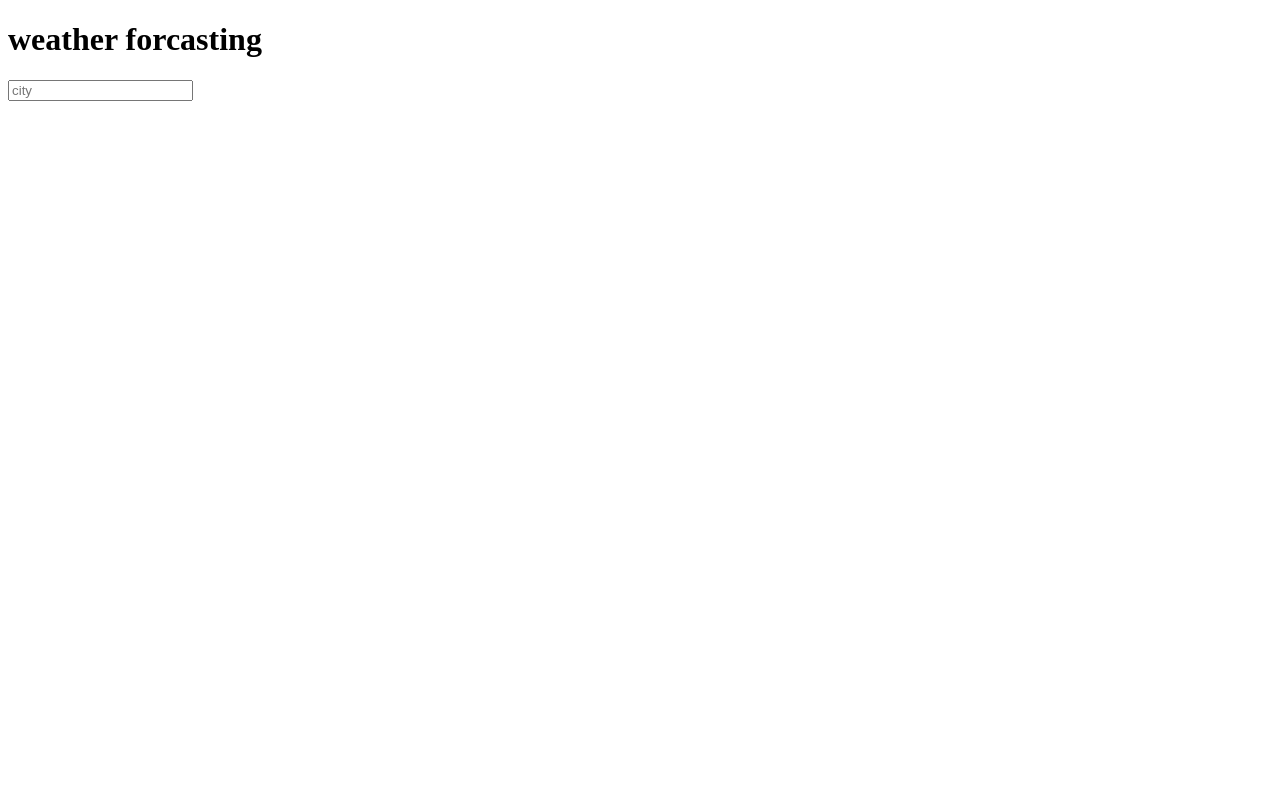
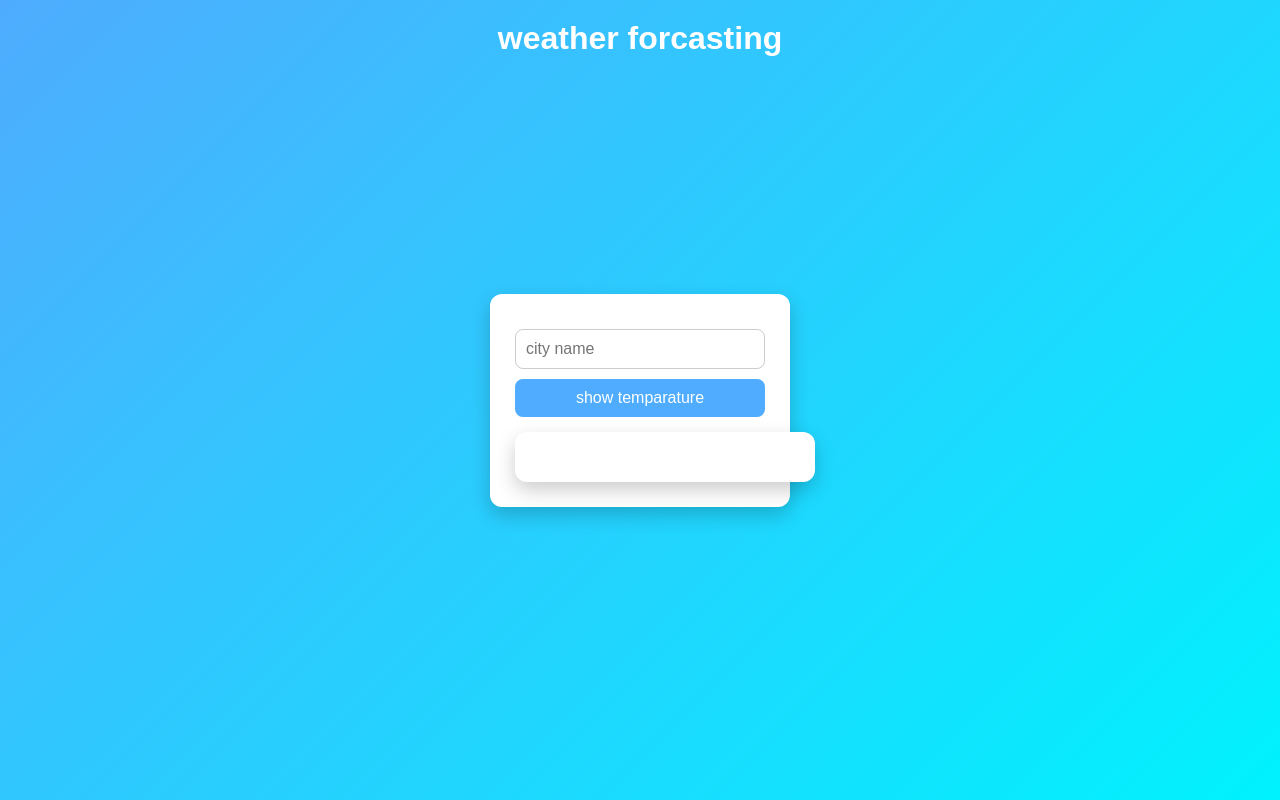
Before and after one commit to siddhant2006-git/javascript, a plain HTML site: page weather_forcasting/01_weather.html in a window 1280 px wide. Drawn offline with Linux system fonts and the light colour scheme.

Commit message:
weather app

```diff
--- a/weather_forcasting/01_weather.html
+++ b/weather_forcasting/01_weather.html
@@ -3,15 +3,18 @@
 <head>
   <meta charset="UTF-8">
   <meta name="viewport" content="width=device-width, initial-scale=1.0">
-  <title>Weather forcasting </title>
-
+  <title>wheather forcasting</title>
+  <link rel="stylesheet" href="index.css">
 </head>
 <body>
-  <h1>weather forcasting</h1>
-  <diV>
-    <input id="city" placeholder="city " />
-    <butto></butto>
-  </diV>
+<h1>weather forcasting</h1>
+
+<div>
+  <input placeholder="city name" id="city"/>
+  <button id="temparature">show temparature</button>
+  <div id="output"></div>
+</div>
 
 </body>
+<script src="index.js"></script>
 </html>
--- a/weather_forcasting/index.css
+++ b/weather_forcasting/index.css
@@ -1,37 +1,79 @@
+/* Reset */
+* {
+  margin: 0;
+  padding: 0;
+  box-sizing: border-box;
+  font-family: Arial, sans-serif;
+}
+
+/* Full screen background */
 body {
-  font-family: Arial;
-  background: #f5f5f5;
+  height: 100vh;
   display: flex;
   justify-content: center;
-  margin-top: 50px;
+  align-items: center;
+  background: linear-gradient(135deg, #4facfe, #00f2fe);
 }
 
-.container {
+/* Main card */
+div {
   background: white;
-  padding: 20px;
+  padding: 25px;
+  border-radius: 12px;
   width: 300px;
-  border-radius: 10px;
   text-align: center;
+  box-shadow: 0 8px 20px rgba(0,0,0,0.2);
 }
 
-.preview-box {
-  margin: 10px 0;
+/* Title */
+h1 {
+  position: absolute;
+  top: 20px;
+  color: white;
 }
 
-img {
+/* Input box */
+#city {
   width: 100%;
-  display: none;
+  padding: 10px;
+  margin-top: 10px;
+  border-radius: 8px;
+  border: 1px solid #ccc;
+  outline: none;
+  font-size: 16px;
 }
 
-.progress {
+/* Button */
+#temparature {
   width: 100%;
-  height: 10px;
-  background: #ddd;
+  padding: 10px;
   margin-top: 10px;
+  border: none;
+  border-radius: 8px;
+  background: #4facfe;
+  color: white;
+  font-size: 16px;
+  cursor: pointer;
+  transition: 0.3s;
 }
 
-#progressBar {
-  height: 100%;
-  width: 0%;
-  background: green;
+#temparature:hover {
+  background: #007bff;
 }
+
+/* Output box */
+#output {
+  margin-top: 15px;
+  text-align: left;
+}
+
+/* Weather data styling */
+#output h2 {
+  color: #333;
+  margin-bottom: 10px;
+}
+
+#output p {
+  margin: 5px 0;
+  color: #555;
+}
--- a/weather_forcasting/index.js
+++ b/weather_forcasting/index.js
@@ -1,3 +1,9 @@
+const tempBtn = document.getElementById("temparature");
+const input = document.getElementById("city");
+const output = document.getElementById("output");
+
+tempBtn.addEventListener("click", climate);
+
 async function climate() {
   const url =
     "https://weather338.p.rapidapi.com/locations/get-details?placeid=69bedc6a5b6e977993fb3e5344e3c06d8bc36a1fb6754c3ddfb5310a3c6d6c87&language=en-US";
@@ -11,12 +17,22 @@ async function climate() {
   };
 
   try {
+    output.innerHTML = "";
     const response = await fetch(url, options);
     const result = await response.json();
     console.log(result);
+
+    const wheather = document.createElement("div");
+
+    wheather.innerHTML = `
+  <h2>${result.location.city}</h2>
+  <p>Latitude: ${result.location.latitude}</p>
+  <p>Longitude: ${result.location.longitude}</p>
+  <p>Country: ${result.location.country}</p>
+`;
+
+    output.appendChild(wheather);
   } catch (error) {
     console.error(error);
   }
-
-
 }
```
